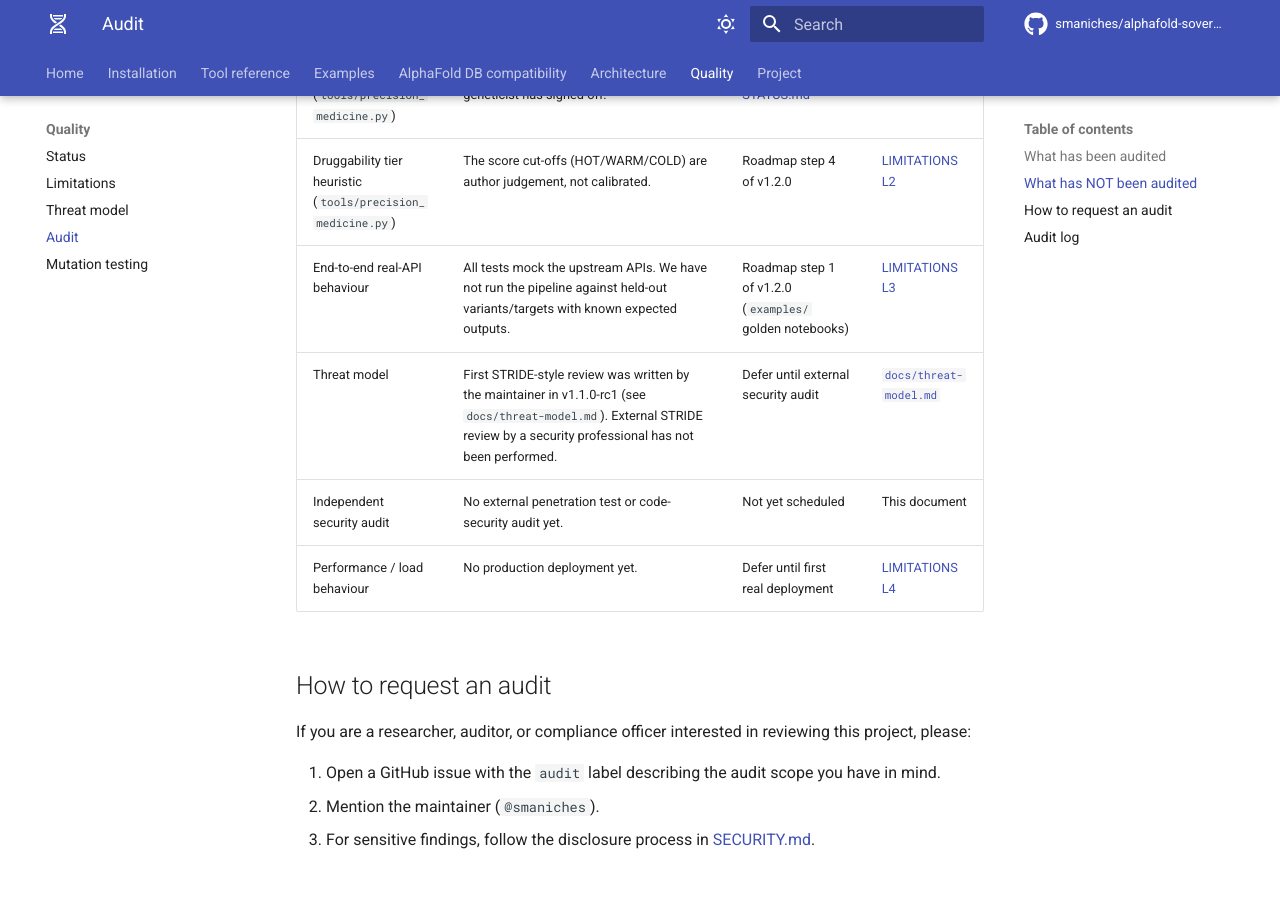
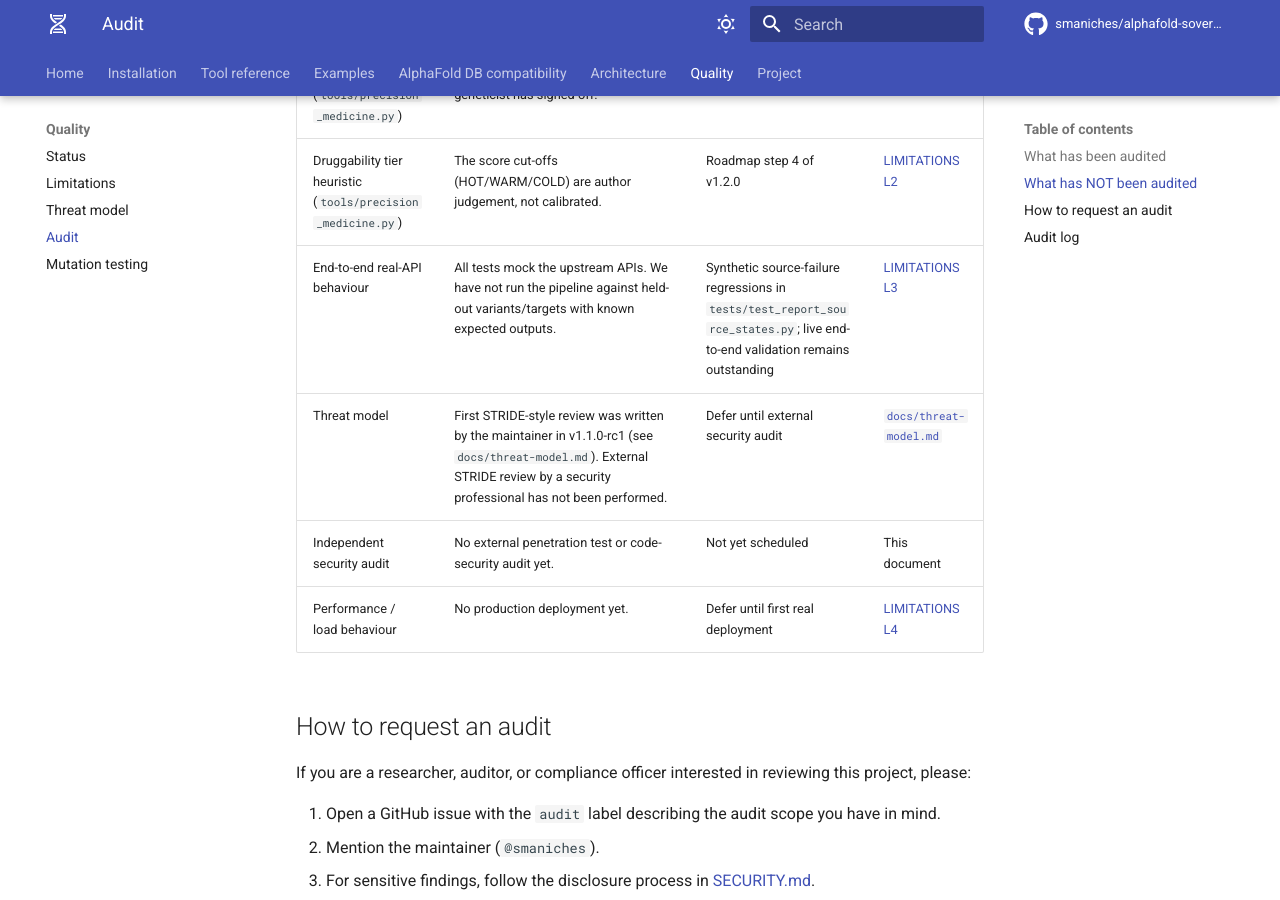
Before and after one commit to smaniches/alphafold-sovereign-mcp, an MkDocs documentation site: the page built from docs/audit.md, in a window 1280 px wide and 900 px high, scrolled down 1269 px. Built offline with MkDocs 1.6.1 and Material for MkDocs 9.7.7, drawn with Linux system fonts in a browser that asks for light colours; comment, search, counter and statistics services are not loaded.

Commit message:
docs: distinguish offline synthetic regressions from missing live validation
Signed-off-by: Santiago Maniches <santiago@topologica.ai>

```diff
--- a/AUDIT.md
+++ b/AUDIT.md
@@ -23,7 +23,7 @@ activity through v1.2.1:
 |---|---|---|---|
 | ACMG/AMP criterion mapping (`tools/precision_medicine.py`) | The mapping is implemented from Richards et al. 2015 but no clinical geneticist has signed off. | Roadmap step 3 of v1.2.0 — see [STATUS.md](https://github.com/smaniches/alphafold-sovereign-mcp/blob/main/STATUS.md) | [LIMITATIONS L1](https://github.com/smaniches/alphafold-sovereign-mcp/blob/main/LIMITATIONS.md#l1--acmg-criterion-mapping-is-not-independently-validated) |
 | Druggability tier heuristic (`tools/precision_medicine.py`) | The score cut-offs (HOT/WARM/COLD) are author judgement, not calibrated. | Roadmap step 4 of v1.2.0 | [LIMITATIONS L2](https://github.com/smaniches/alphafold-sovereign-mcp/blob/main/LIMITATIONS.md#l2--druggability-tier-thresholds-are-unvalidated-heuristics) |
-| End-to-end real-API behaviour | All tests mock the upstream APIs. We have not run the pipeline against held-out variants/targets with known expected outputs. | Roadmap step 1 of v1.2.0 (`examples/` golden notebooks) | [LIMITATIONS L3](https://github.com/smaniches/alphafold-sovereign-mcp/blob/main/LIMITATIONS.md#l3--upstream-api-schemas-are-not-pinned) |
+| End-to-end real-API behaviour | All tests mock the upstream APIs. We have not run the pipeline against held-out variants/targets with known expected outputs. | Synthetic source-failure regressions in `tests/test_report_source_states.py`; live end-to-end validation remains outstanding | [LIMITATIONS L3](https://github.com/smaniches/alphafold-sovereign-mcp/blob/main/LIMITATIONS.md#l3--upstream-api-schemas-are-not-pinned) |
 | Threat model | First STRIDE-style review was written by the maintainer in v1.1.0-rc1 (see `docs/threat-model.md`). External STRIDE review by a security professional has not been performed. | Defer until external security audit | [`docs/threat-model.md`](https://github.com/smaniches/alphafold-sovereign-mcp/blob/main/docs/threat-model.md) |
 | Independent security audit | No external penetration test or code-security audit yet. | Not yet scheduled | This document |
 | Performance / load behaviour | No production deployment yet. | Defer until first real deployment | [LIMITATIONS L4](https://github.com/smaniches/alphafold-sovereign-mcp/blob/main/LIMITATIONS.md#l4--no-production-deployment-experience) |
```
